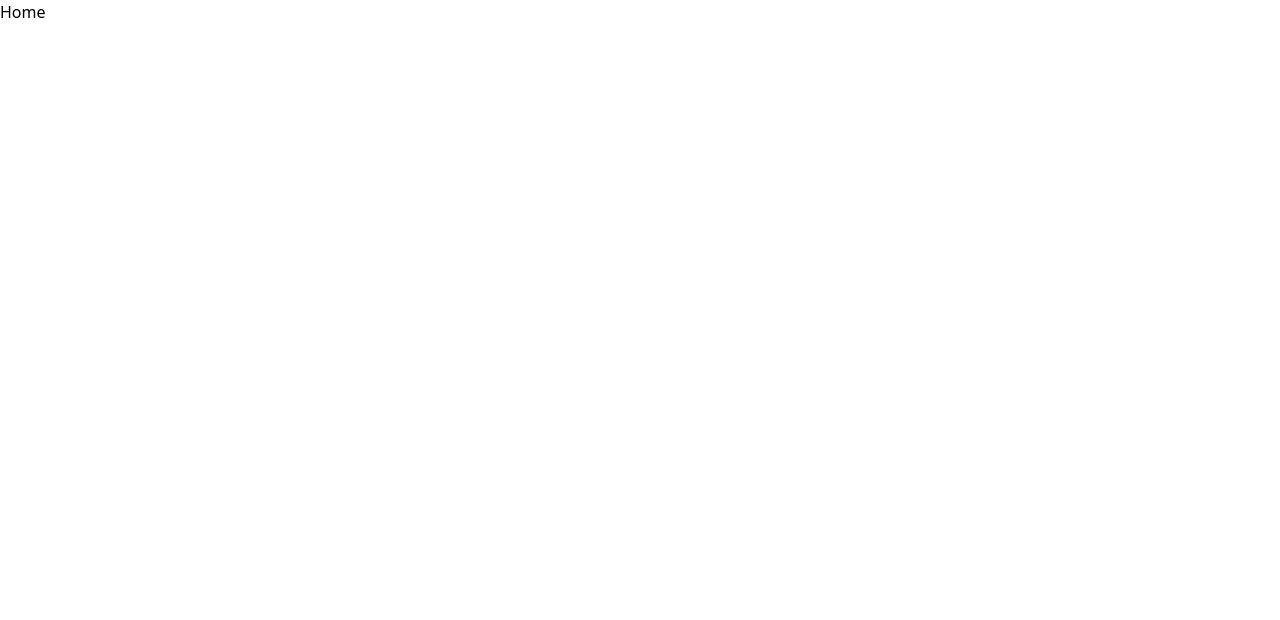
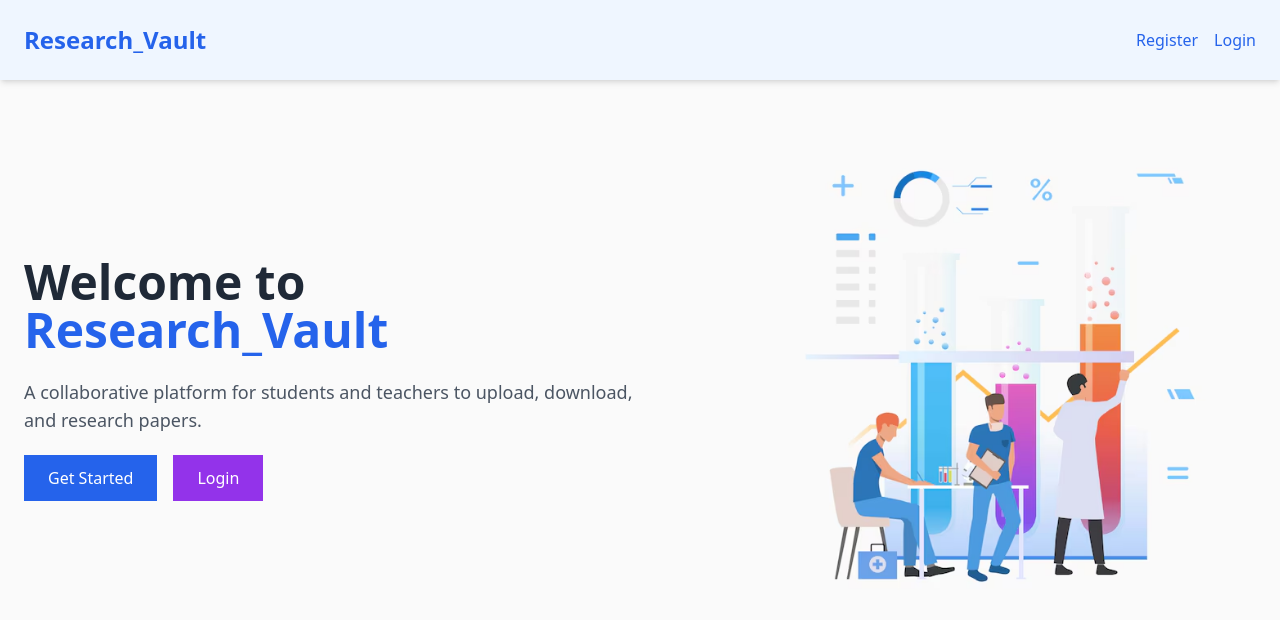
Before and after one commit to Sajidcodecrack/ResearchDatabase, a React (Vite) app in the folder Frontend/: page / in a window 1280 px wide. Shown: the top 620 px of the page. Built offline with nearby package versions, Linux system fonts and the light colour scheme.

Commit message:
Landing page is also added

```diff
--- a/Frontend/package.json
+++ b/Frontend/package.json
@@ -17,6 +17,7 @@
     "class-variance-authority": "^0.7.1",
     "clsx": "^2.1.1",
     "date-fns": "^4.1.0",
+    "framer-motion": "^12.0.5",
     "lucide-react": "^0.469.0",
     "react": "^18.3.1",
     "react-day-picker": "^9.5.0",
@@ -27,7 +28,8 @@
     "react-router-dom": "^7.1.1",
     "recharts": "^2.15.0",
     "tailwind-merge": "^2.6.0",
-    "tailwindcss-animate": "^1.0.7"
+    "tailwindcss-animate": "^1.0.7",
+    "vite-plugin-svgr": "^4.3.0"
   },
   "devDependencies": {
     "@eslint/js": "^9.17.0",
--- a/Frontend/src/Dashboard.jsx
+++ b/Frontend/src/Dashboard.jsx
@@ -56,10 +56,10 @@ const Dashboard = () => {
               {/* Welcome Header */}
               <div className="text-center mb-12">
                 <h1 className="text-4xl md:text-5xl font-bold text-gray-800 mb-4">
-                  Welcome to Exam Manager
+                   Research Vault Dashboard
                 </h1>
                 <p className="text-gray-600 text-lg">
-                  Manage your academic resources efficiently
+                  Manage your resource and research papers efficiently
                 </p>
               </div>
 
@@ -114,7 +114,7 @@ const Dashboard = () => {
                       Papers
                     </h3>
                     <p className="text-gray-600 text-center">
-                      Access and manage examination papers
+                      Access and manage research papers
                     </p>
                   </div>
                 </button>
--- a/Frontend/src/Pages/Home.jsx
+++ b/Frontend/src/Pages/Home.jsx
@@ -1,9 +1,61 @@
-import React from 'react'
+import React from "react";
+import { Link } from "react-router-dom";
 
-function Home() {
+const Home = () => {
   return (
-    <div>Home</div>
-  )
-}
+    <div className="min-h-screen bg-gradient-to-r bg-[#FAFAFA]">
+      {/* Navbar */}
+      <nav className="p-6 bg-blue-50 shadow-md">
+        <div className="container mx-auto flex justify-between items-center">
+          <h1 className="text-2xl font-bold text-blue-600">Research_Vault</h1>
+          <div className="space-x-4">
+            <Link to="/register" className="text-blue-600 hover:text-blue-800">
+              Register
+            </Link>
+            <Link to="/login" className="text-blue-600 hover:text-blue-800">
+              Login
+            </Link>
+          </div>
+        </div>
+      </nav>
 
-export default Home
+      {/* Hero Section */}
+      <div className="container mx-auto px-6 py-16 flex flex-col lg:flex-row items-center justify-between">
+        {/* Text Content */}
+        <div className="lg:w-1/2 text-center lg:text-left mb-8 lg:mb-0">
+          <h1 className="text-5xl font-bold text-gray-800 mb-6">
+            Welcome to <span className="text-blue-600">Research_Vault</span>
+          </h1>
+          <p className="text-gray-600 text-lg mb-8">
+            A collaborative platform for students and teachers to upload, download, and research papers.
+          </p>
+          <div className="space-x-4">
+            <Link
+              to="/register"
+              className="bg-blue-600 text-white px-6 py-3 rounded-lg hover:bg-blue-700"
+            >
+              Get Started
+            </Link>
+            <Link
+              to="/login"
+              className="bg-purple-600 text-white px-6 py-3 rounded-lg hover:bg-purple-700"
+            >
+              Login
+            </Link>
+          </div>
+        </div>
+
+        {/* Image */}
+        <div className="lg:w-1/2 flex justify-center lg:justify-end">
+          <img
+            src="/HomePage.avif" // Replace with your image path
+            alt="Research Illustration"
+            className="w-full max-w-md lg:max-w-lg"
+          />
+        </div>
+      </div>
+    </div>
+  );
+};
+
+export default Home;
```
Also changed, not shown: Frontend/public/HomePage.avif (added), 3 other files (tests, documents, lock files or other folders).
